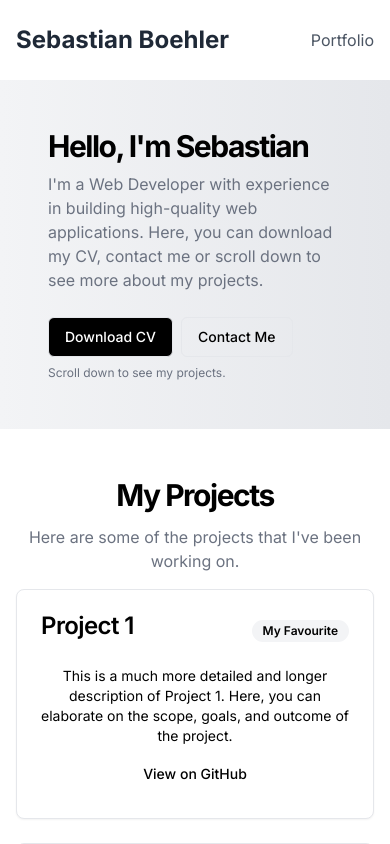
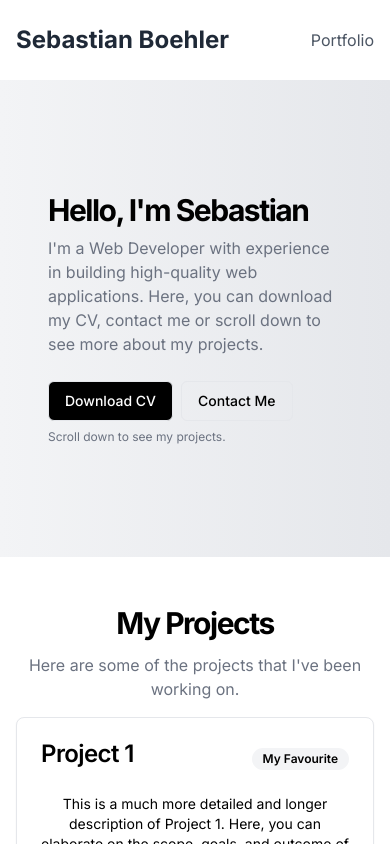
Before and after one commit to SebastianBoehler/sebastianboehler, a Next.js app: page / in a window 390 px wide. Shown: the top 844 px of the page. Built offline with nearby package versions, Linux system fonts and the light colour scheme.

Commit message:
fix: hero height on mobile

```diff
--- a/src/components/hero.tsx
+++ b/src/components/hero.tsx
@@ -4,11 +4,10 @@
  */
 import { Input } from "@/components/ui/input"
 import { Button } from "@/components/ui/button"
-import Link from "next/link"
 
 export function Hero() {
   return (
-    <section className="w-full py-12 px-12 md:py-24 lg:py-32 xl:py-48">
+    <section className="w-full py-28 px-12 md:py-24 lg:py-32 xl:py-48">
       <div className="flex justify-center">
         <div className="flex flex-col justify-center space-y-4 mx-auto">
           <div className="space-y-2">
```
